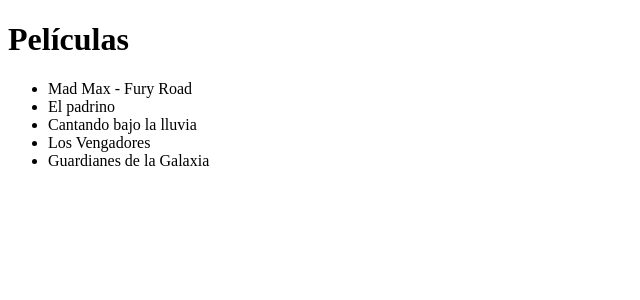
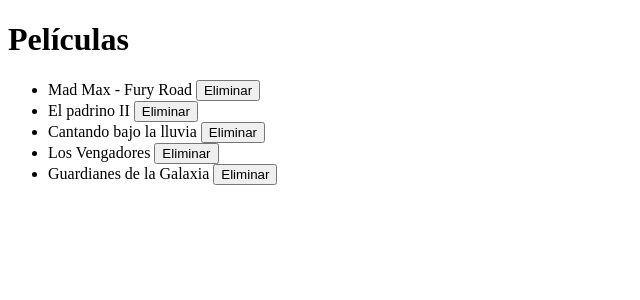
Before and after one commit to Alcaudon/peliculas, an Angular app: page / in a window 1280 px wide. Shown: the top 300 px of the page, without its empty margins (0-640 px from the left). Built offline with nearby package versions, Linux system fonts and the light colour scheme.

Commit message:
Implementamos el paso de valores del componente hijo al padre

```diff
--- a/src/app/app.component.html
+++ b/src/app/app.component.html
@@ -1,4 +1,7 @@
 <header>
-  <h1>Películas</h1>
+  <h1>{{ title }}</h1>
 </header>
-<app-lista-peliculas [peliculas]="titulos"></app-lista-peliculas>
+<app-lista-peliculas
+[peliculas]="titulos"
+(botonElininarPulsado)="eliminarPelicula($event)">
+</app-lista-peliculas>
--- a/src/app/app.component.ts
+++ b/src/app/app.component.ts
@@ -6,11 +6,16 @@
   styleUrls: ['./app.component.css']
 })
 export class AppComponent {
+  title = 'Películas';
   titulos: string[] = [
     'Mad Max - Fury Road',
-    'El padrino',
+    'El padrino II',
     'Cantando bajo la lluvia',
     'Los Vengadores',
     'Guardianes de la Galaxia'
   ];
+
+  eliminarPelicula(titulo: string): void {
+    this.titulos = this.titulos.filter(n => n !== titulo);
+  }
 }
--- a/src/app/lista-peliculas/lista-peliculas.component.html
+++ b/src/app/lista-peliculas/lista-peliculas.component.html
@@ -1,5 +1,6 @@
 <ul>
   <li *ngFor="let pelicula of peliculas">
     {{ pelicula }}
+    <button (click)="notificarEliminacionPelicula(pelicula)">Eliminar</button>
   </li>
 </ul>
--- a/src/app/lista-peliculas/lista-peliculas.component.ts
+++ b/src/app/lista-peliculas/lista-peliculas.component.ts
@@ -1,4 +1,4 @@
-import { Component, Input } from '@angular/core';
+import { Component, Input, Output, EventEmitter } from '@angular/core';
 
 @Component({
   selector: 'app-lista-peliculas',
@@ -6,6 +6,12 @@
   styleUrls: ['./lista-peliculas.component.css']
 })
 export class ListaPeliculasComponent  {
-  @Input() peliculas: string[];
 
+ @Output() botonElininarPulsado = new EventEmitter <string> ();
+
+ @Input() peliculas: string[];
+
+ notificarEliminacionPelicula(pelicula: string): void {
+    this.botonElininarPulsado.emit(pelicula);
+ }
 }
```
